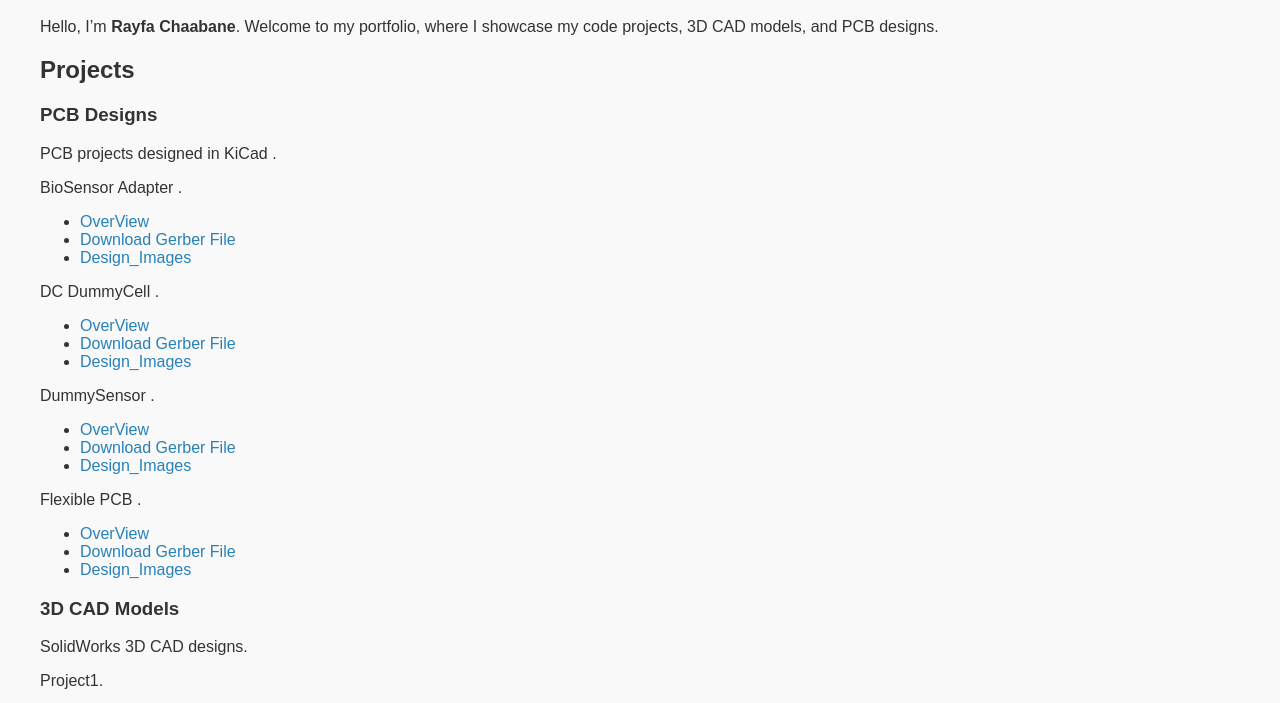
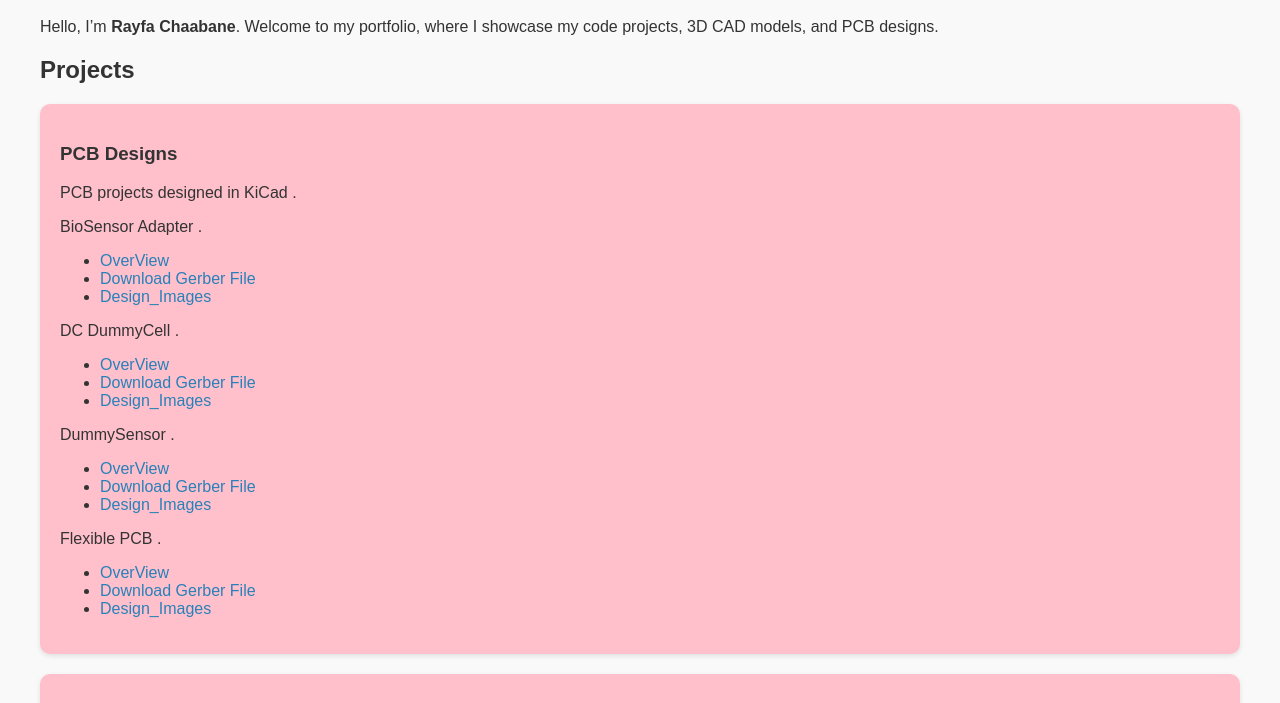
Before and after one commit to Chaabane-Rayfa/Chaabane-Rayfa.github.io, a plain HTML site: page index.html in a window 1280 px wide. Shown: the part 80-783 px from the top of the page. Drawn offline with Linux system fonts and the light colour scheme.

Commit message:
Update index.html

```diff
--- a/index.html
+++ b/index.html
@@ -14,7 +14,7 @@
     h1, h2, {
       color: #2c3e50;
     }
-    .project {
+    .Projects {
       background: Pink;
       padding: 20px;
       margin: 20px 0;
```
